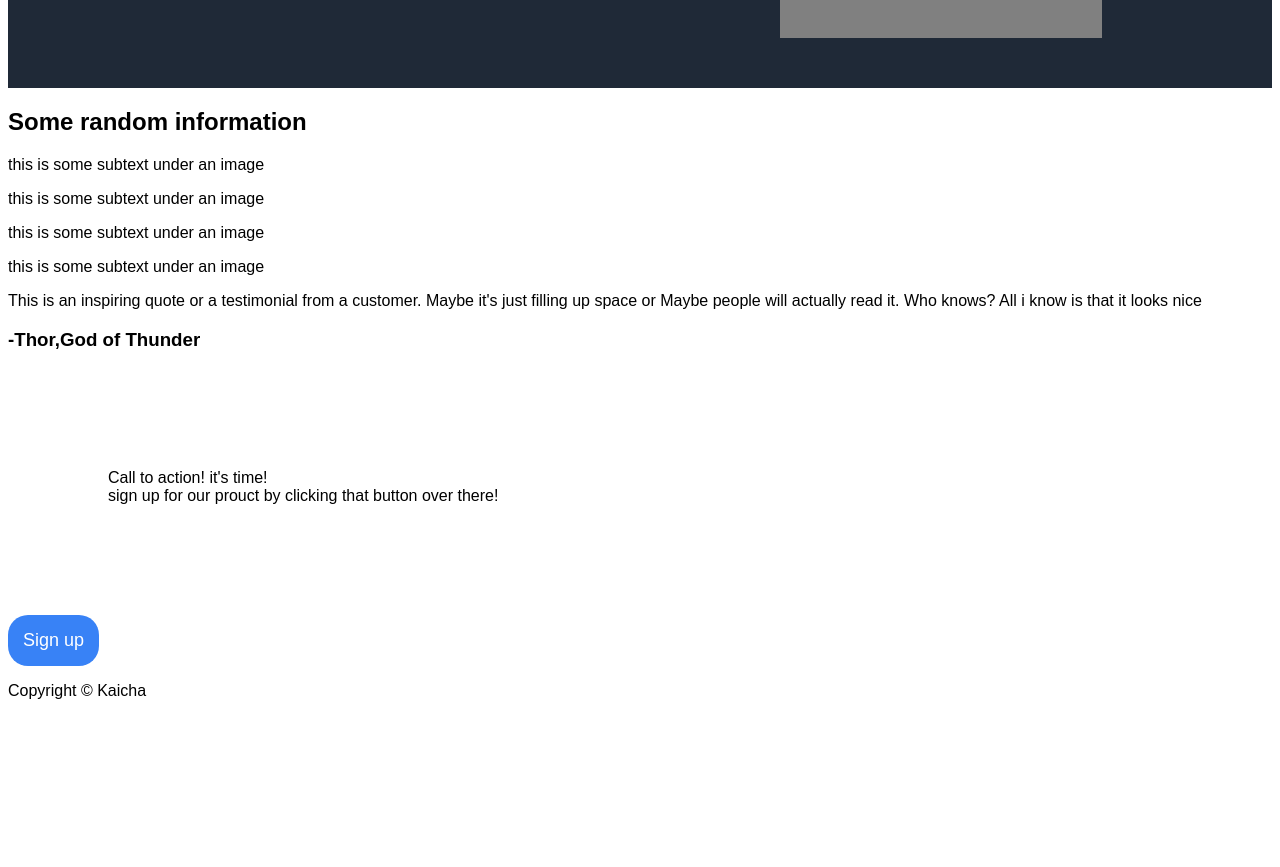
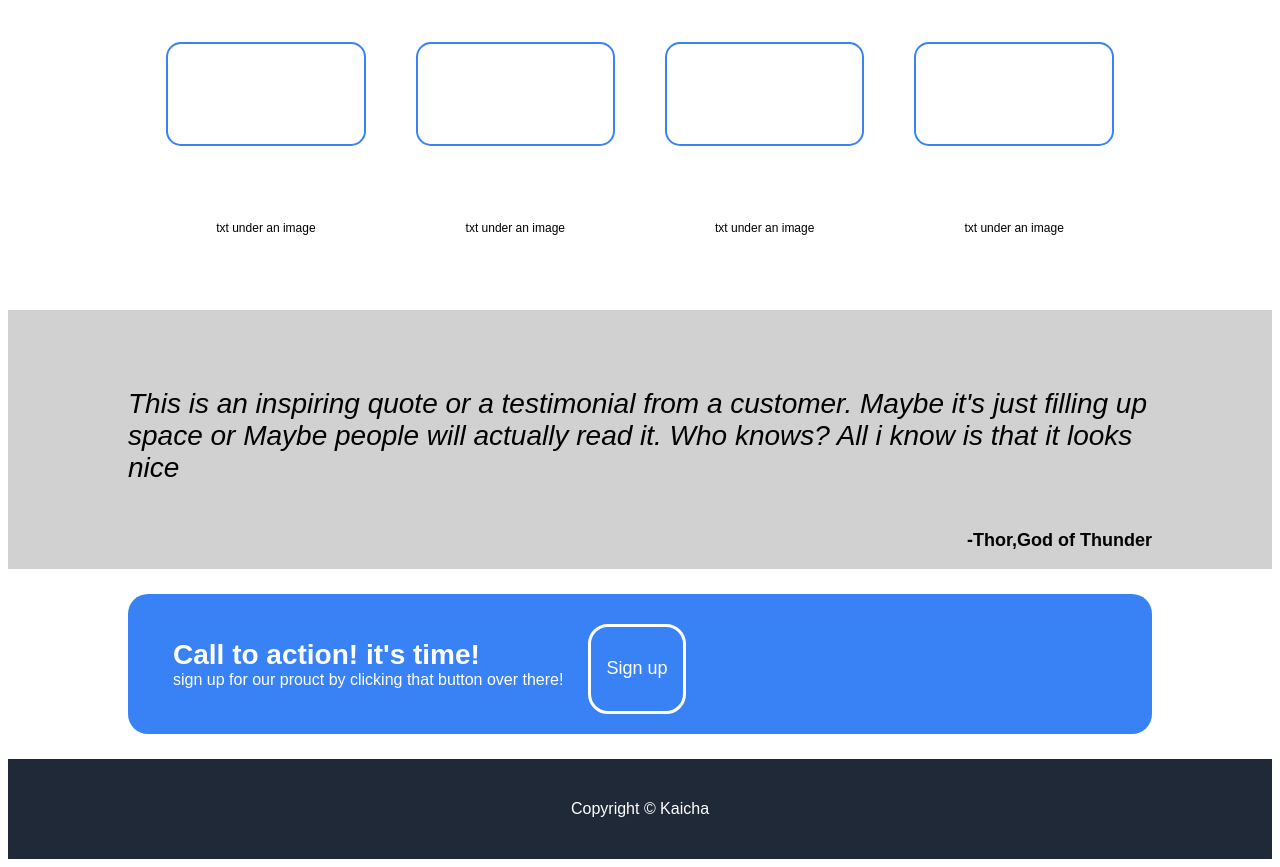
Before and after one commit to KAICHA-KL/Landing-page, a plain HTML site: page index.html in a window 1280 px wide. Shown: the part 441-1308 px from the top of the page. Before the commit the page ends 1157 px from the top, so only its background shows below. Drawn offline with Linux system fonts and the light colour scheme.

Commit message:
edit style.css all sections

```diff
--- a/index.html
+++ b/index.html
@@ -39,16 +39,19 @@
         <div class="children">
             <div class="child1">
                 <div class="box"></div>
-                <p>this is some subtext under an image</p>
+                <div class="subt">txt under an image</div>
+            </div>
             <div class="child1">
                 <div class="box"></div>
-                <p>this is some subtext under an image</p>
+                <div class="subt">txt under an image</div>
+            </div>
             <div class="child1">
                 <div class="box"></div>
-                <p>this is some subtext under an image</p>
+                <div class="subt">txt under an image</div>
+            </div>
             <div class="child1">
                 <div class="box"></div>
-                <p>this is some subtext under an image</p>
+                <div class="subt">txt under an image</div>
             </div>
         </div>
     </div>
@@ -67,11 +70,11 @@
     <!--Call to action section-->
 
     <div class="calltoaction">
-        <div class="banner"></div>
+
         <div class="sub">
             <div class="Writeup">
                 <div class="cta">Call to action! it's time!</div>
-                <div class="sub">sign up for our prouct by clicking that button over there!</div>
+                <div class="sb">sign up for our prouct by clicking that button over there!</div>
             </div>
             <button class="signdown">Sign up</button>
         </div>
--- a/style.css
+++ b/style.css
@@ -14,7 +14,6 @@ button{
 }
 
 /* Header styling */
-
 
 
 .Header {
@@ -53,7 +52,7 @@ li{
     display: flex;
     padding-left:120px;
     padding-right: 120px;
-    justify-content: space-between
+    justify-content: center;
 }
 
 .Imageplaceholder {
@@ -67,11 +66,105 @@ li{
 }
 
 .Writeup{
-    padding: 100px;
+    padding: 25px;
 }
 
 .Writeup .one{
-   font-size: 48px;
+   font-size:36px;
     font-weight: bold;
-    padding-top: 50px;
+    padding-top:25px;
 }
+
+/* gallery styling */
+
+.Gallery {
+    display: flex;
+    flex-direction: column;
+    align-items: center;
+}
+
+.children {
+    display: flex;
+    flex-direction: row;
+    align-items: center;
+    justify-content: center;
+    }
+
+.children .child1 .box{
+    border-style: solid;
+    border-radius: 15px;
+    border-width: 2px;
+    border-color: #3882f6;
+    padding: 50px;
+    margin: 25px;
+}
+
+.children .child1 .subt{
+    font-size: 12px;
+    padding: 50px;
+    margin: 25px;
+}
+
+/* Quote styling */
+
+.quote {
+   background-color: #d1d1d1;
+color: rgb(0, 0, 0);
+display: flex;
+padding-left:120px;
+padding-right: 120px;
+padding-top: 50px;
+justify-content: center;
+font-size: 28px;
+font-style: italic;
+flex-direction: column;
+}
+
+.quote h3{
+    font-size: 18px;
+    align-self: flex-end;
+    font-style: normal;
+}
+
+/*CTA styling*/
+
+.calltoaction {
+    background-color: #3882f6;
+    border-radius: 20px;
+    margin-left: 120px;
+    margin-right: 120px;
+    margin-top: 25px;
+    margin-bottom: 25px;
+}
+
+.sub{
+    display: flex;
+    padding: 20px;
+}
+
+.signdown {
+    border-style: solid;
+    border-radius: 20px;
+    border-color: white;
+}
+
+.cta{
+    font-size: 28px;
+    font-style: normal;
+    font-weight: bold;
+    color: white;
+}
+
+.sb{
+    color: white;
+}
+
+/*footer styling*/
+
+.Footer {
+   background-color: #1f2937;
+   color: white;
+   padding: 25px;
+   display: flex;
+   justify-content: center;
+}
```
